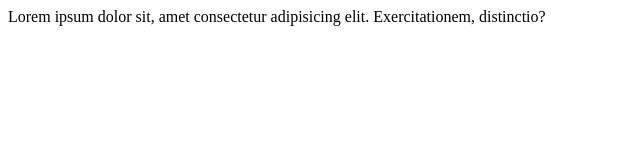
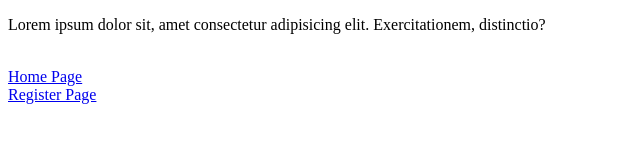
Before and after one commit to AgentHagu/Trivali_Copy, a plain HTML site: page public/login.html in a window 1280 px wide. Shown: the whole page, without its empty margins (0-640 px from the left). Drawn offline with Linux system fonts and the light colour scheme.

Commit message:
refined the layout for the 3 pages

```diff
--- a/public/login.html
+++ b/public/login.html
@@ -1,11 +1,16 @@
 <!DOCTYPE html>
 <html lang="en">
+
 <head>
     <meta charset="UTF-8">
     <meta name="viewport" content="width=device-width, initial-scale=1.0">
     <title>Login Page</title>
 </head>
+
 <body>
-    Lorem ipsum dolor sit, amet consectetur adipisicing elit. Exercitationem, distinctio?
+    <p>Lorem ipsum dolor sit, amet consectetur adipisicing elit. Exercitationem, distinctio?</p> <br>
+    <a href="index.html">Home Page</a> <br>
+    <a href="register.html">Register Page</a>
 </body>
+
 </html>
```
Also changed, not shown: public/index.html (+4 -1 lines), public/register.html (+6 -1 lines).
